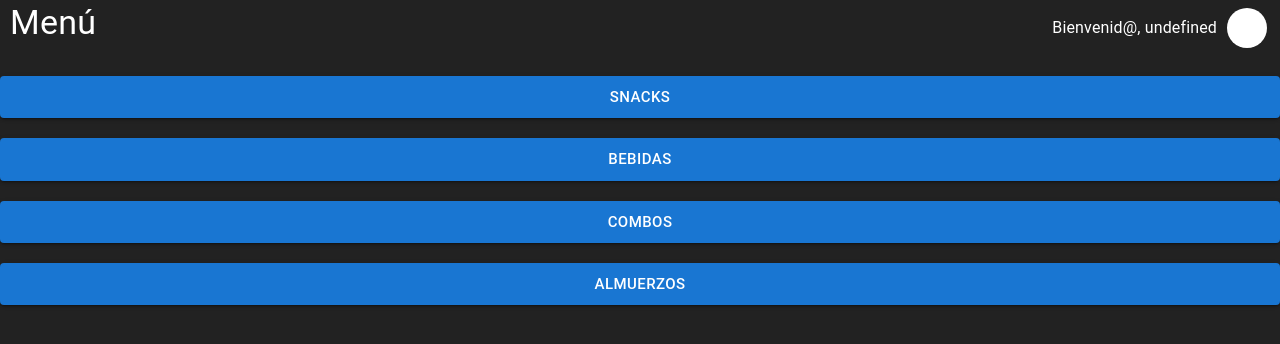
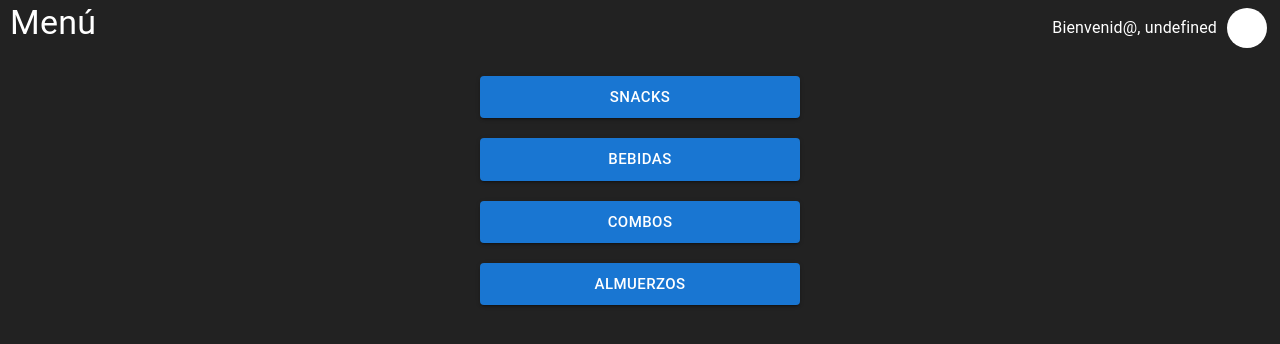
Before and after one commit to BradFernando/aplicativo-web-gastronomy, a Next.js app: page /menu in a window 1280 px wide. Shown: the top 344 px of the page. Built offline with nearby package versions, Linux system fonts and the light colour scheme.

Commit message:
El commit

```diff
--- a/pages/menu.tsx
+++ b/pages/menu.tsx
@@ -59,7 +59,7 @@ export default function AccountMenu() {
             }
         `}
       />
-      <div style={{ display: 'flex', flexDirection: 'column', alignItems: 'flex-start', height: '100vh', background: '#222222', color: 'white' }}>
+      <div style={{ display: 'flex', flexDirection: 'column', height: '100vh', background: '#222222', color: 'white' }}>
         <div style={{ display: 'flex', justifyContent: 'space-between', width: '100%' }}>
           <Typography variant="h4" component="h2" style={{ marginTop: '2px', marginLeft:'10px' }}>
             Menú
@@ -97,11 +97,11 @@ export default function AccountMenu() {
         </Menu>
 
         {/* Agregamos los botones grandes */}
-        <Box sx={{ display: 'flex', flexDirection: 'column', gap: '20px', marginTop: '20px', width: '100%' }}>
-          <Button variant="contained" size="large">Snacks</Button>
-          <Button variant="contained" size="large">Bebidas</Button>
-          <Button variant="contained" size="large">Combos</Button>
-          <Button variant="contained" size="large">Almuerzos</Button>
+        <Box sx={{ display: 'flex', flexDirection: 'column', justifyContent: 'center', gap: '20px', marginTop: '20px', width: '100%', alignItems: 'center' }}>
+          <Button variant="contained" size="large" style={{ width: '20rem' }}>Snacks</Button>
+          <Button variant="contained" size="large" style={{ width: '20rem' }}>Bebidas</Button>
+          <Button variant="contained" size="large" style={{ width: '20rem' }}>Combos</Button>
+          <Button variant="contained" size="large" style={{ width: '20rem' }}>Almuerzos</Button>
         </Box>
       </div>
     </>
```
